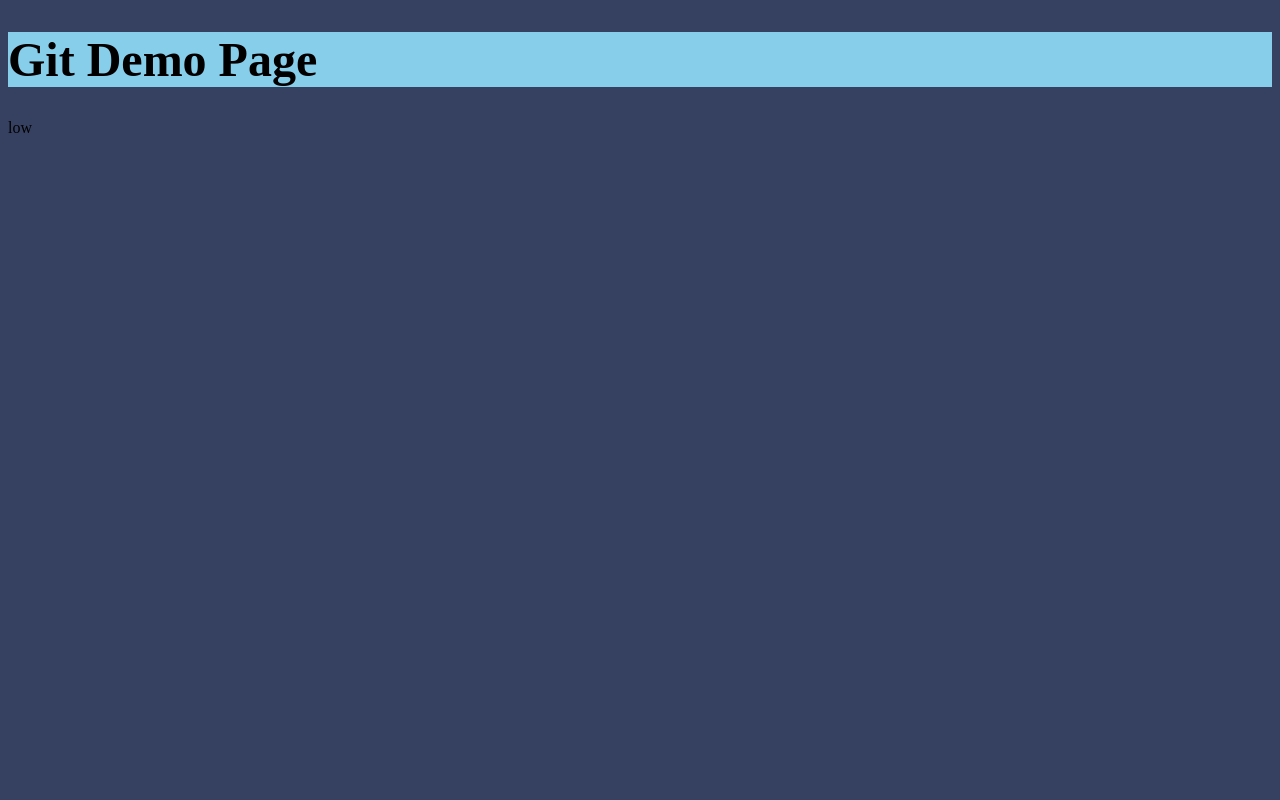
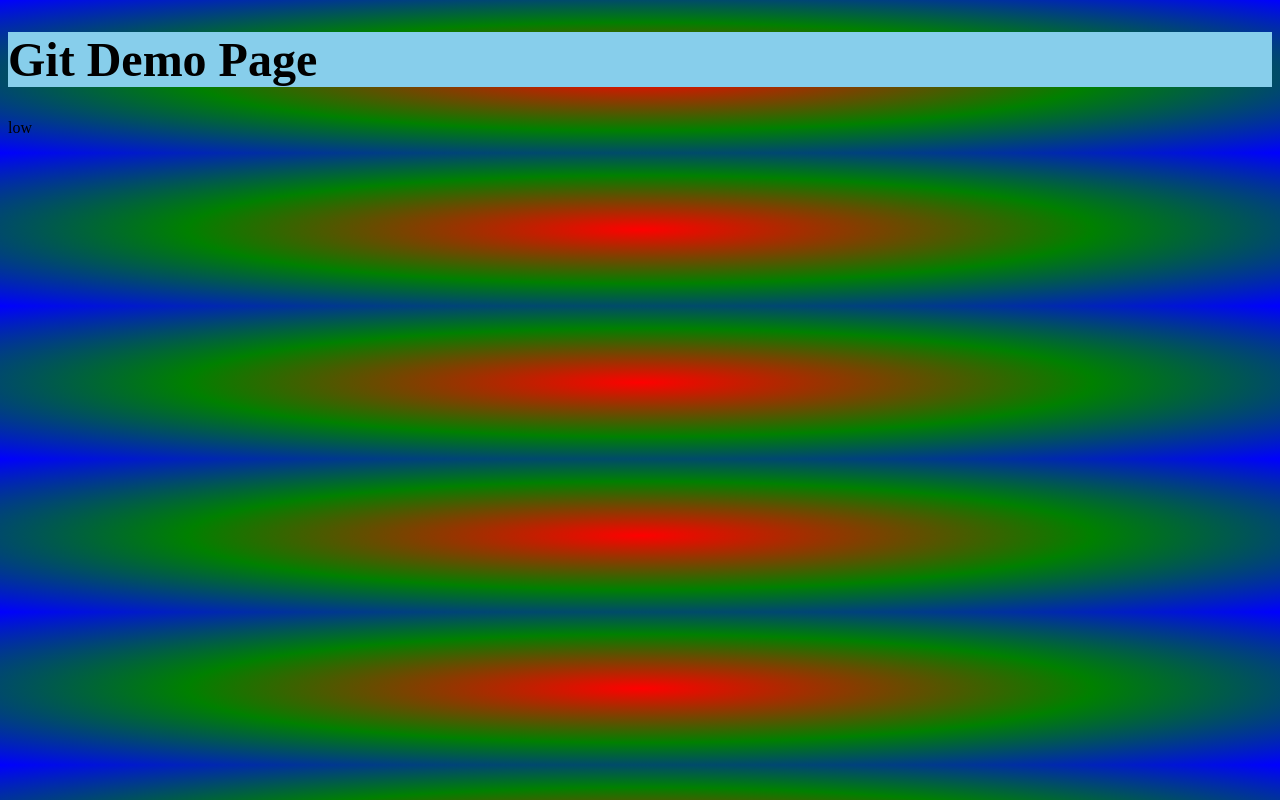
Before and after one commit to belphegor96000/bgcolor, a plain HTML site: page index.html in a window 1280 px wide. Drawn offline with Linux system fonts and the light colour scheme.

Commit message:
added crazy colors

```diff
--- a/styles.css
+++ b/styles.css
@@ -1,6 +1,6 @@
 
 body {
-    background-color: rgb(54, 65, 97);
+    background-image: radial-gradient(red, green, blue);
 }
 
 h1 {
```
